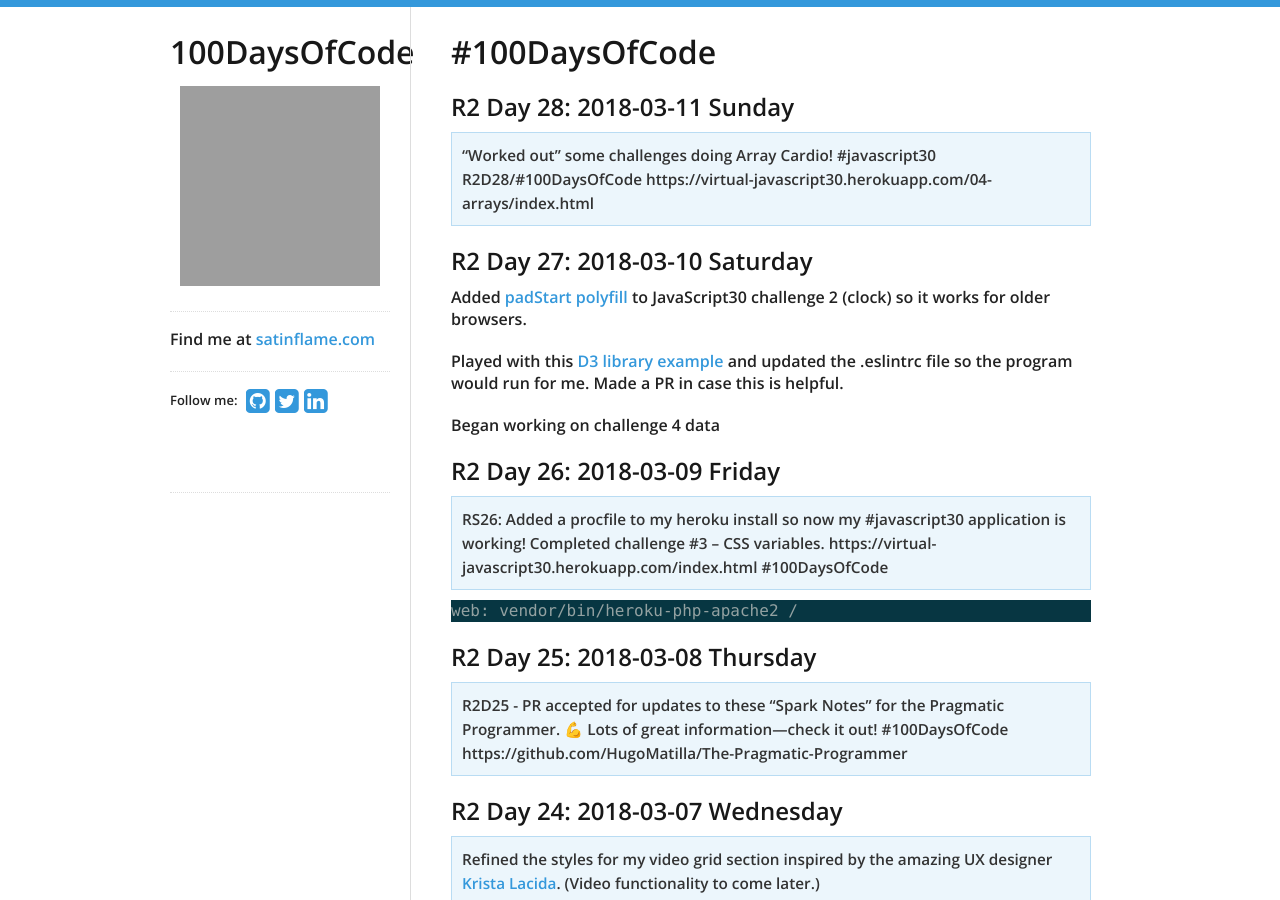
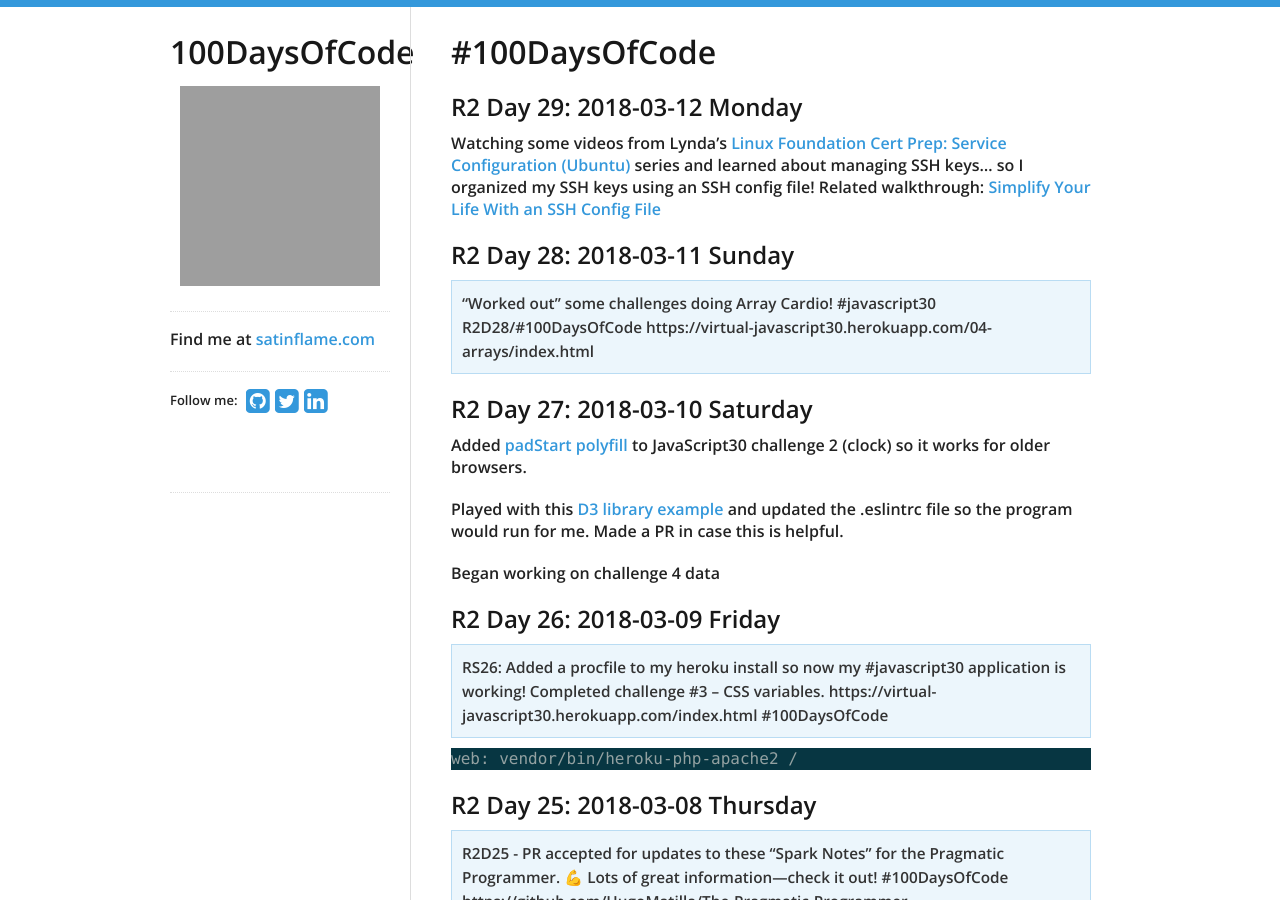
Before and after one commit to virtual/100daysofcode, a Jekyll site: the page built from index.md, in a window 1280 px wide and 900 px high. Built offline with Jekyll 4.4.1, drawn with Linux system fonts in a browser that asks for light colours; nearby versions of some CDN libraries; our own code applies the rules of GitHub Pages for plain Markdown files; grey boxes are pictures that could not be loaded.

Commit message:
Update index.md

```diff
--- a/index.md
+++ b/index.md
@@ -1,4 +1,8 @@
 # #100DaysOfCode
+
+## R2 Day 29: 2018-03-12 Monday
+
+Watching some videos from Lynda's [Linux Foundation Cert Prep: Service Configuration (Ubuntu)](https://www.lynda.com/Linux-tutorials/Configure-SSH-based-remote-access-using-publicprivate-key-pairs/664829/710619-4.html?autoplay=true) series and learned about managing SSH keys... so I organized my SSH keys using an SSH config file! Related walkthrough: [Simplify Your Life With an SSH Config File](http://nerderati.com/2011/03/17/simplify-your-life-with-an-ssh-config-file/)
 
 ## R2 Day 28: 2018-03-11 Sunday
 
```
